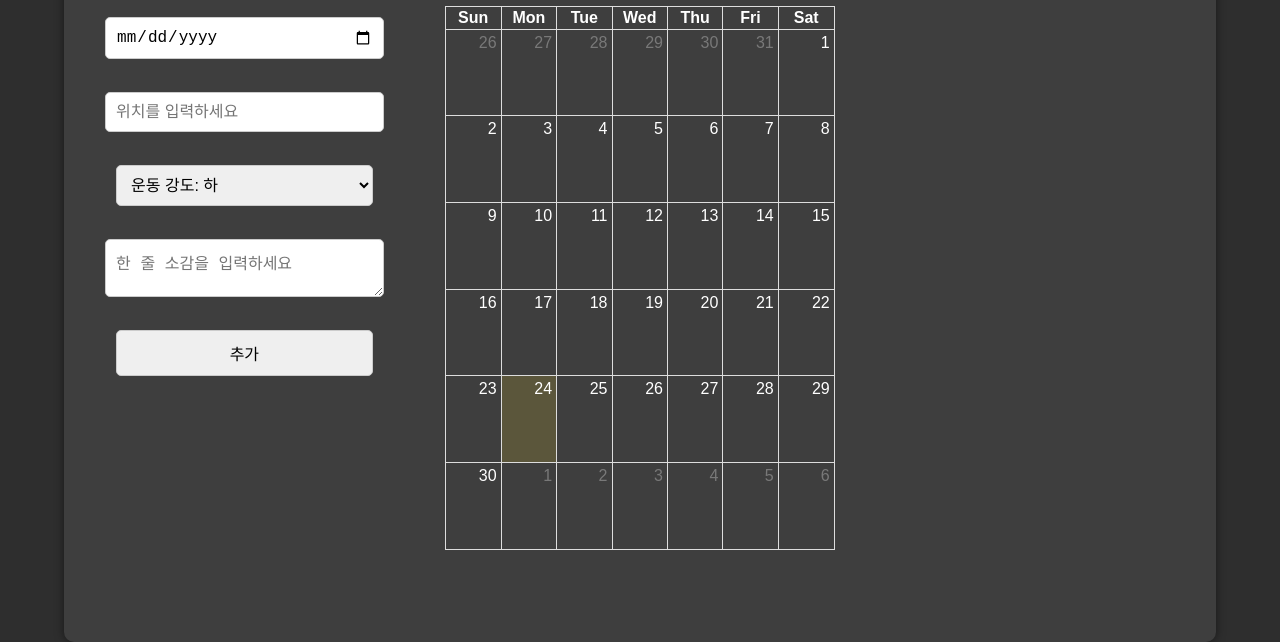
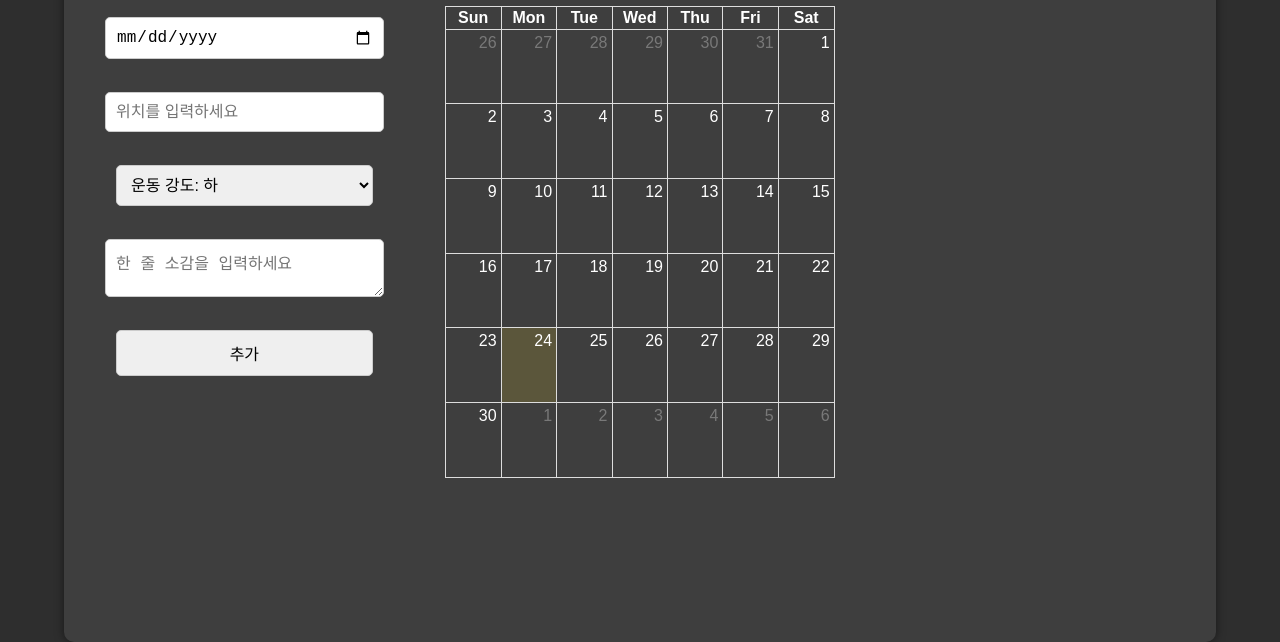
Before and after one commit to sueun4/diary, a plain HTML site: page index.html in a window 1280 px wide. Shown: the part 268-910 px from the top of the page. Drawn offline with nearby package versions, Linux system fonts and the light colour scheme.

Commit message:
Update diary.css

```diff
--- a/diary.css
+++ b/diary.css
@@ -19,7 +19,7 @@ body {
     background-color: #3e3e3e;
     border-radius: 10px;
     box-shadow: 0 0 10px rgba(0, 0, 0, 0.5);
-    overflow: hidden;
+/*     overflow: hidden; */
 }
 
 .box {
@@ -52,7 +52,7 @@ body {
 
 #calendar {
     width: 40%;
-    height:90%;
+    height:80%;
     padding: 20px;
 }
 
```
